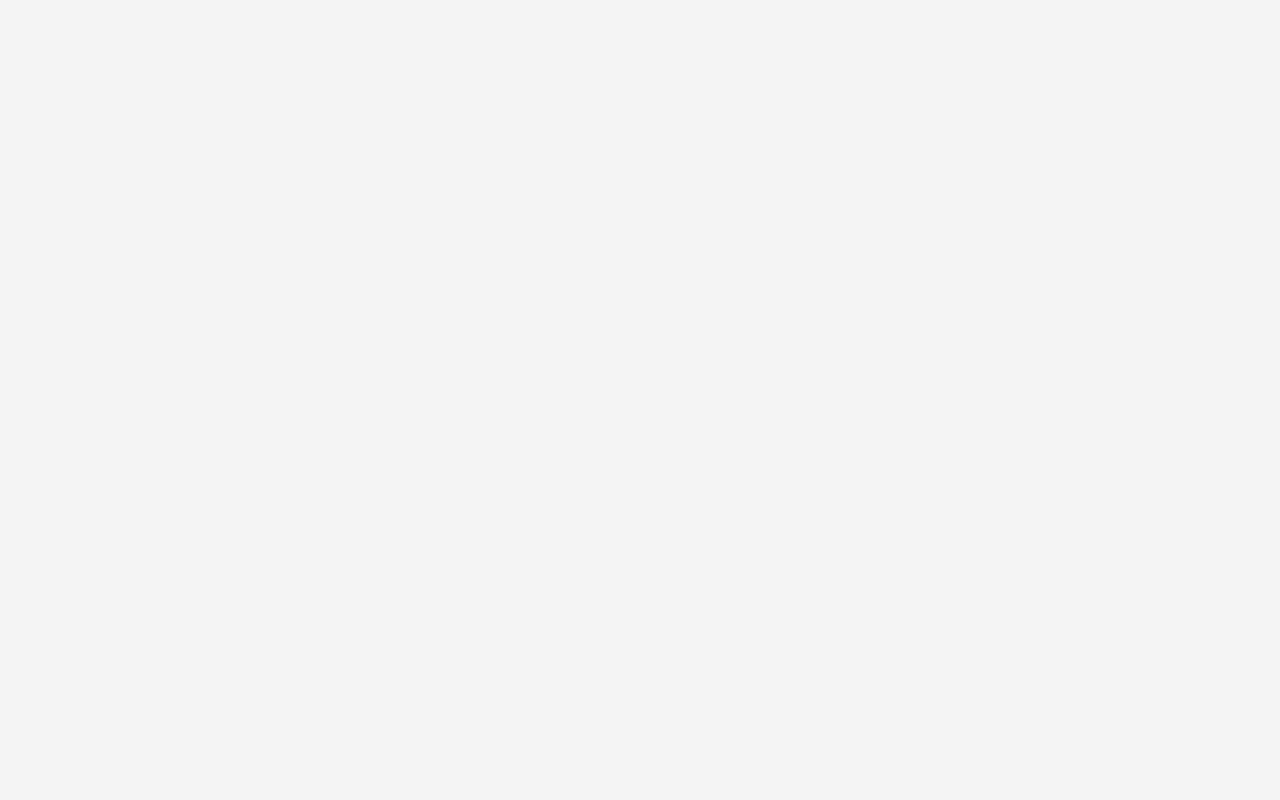
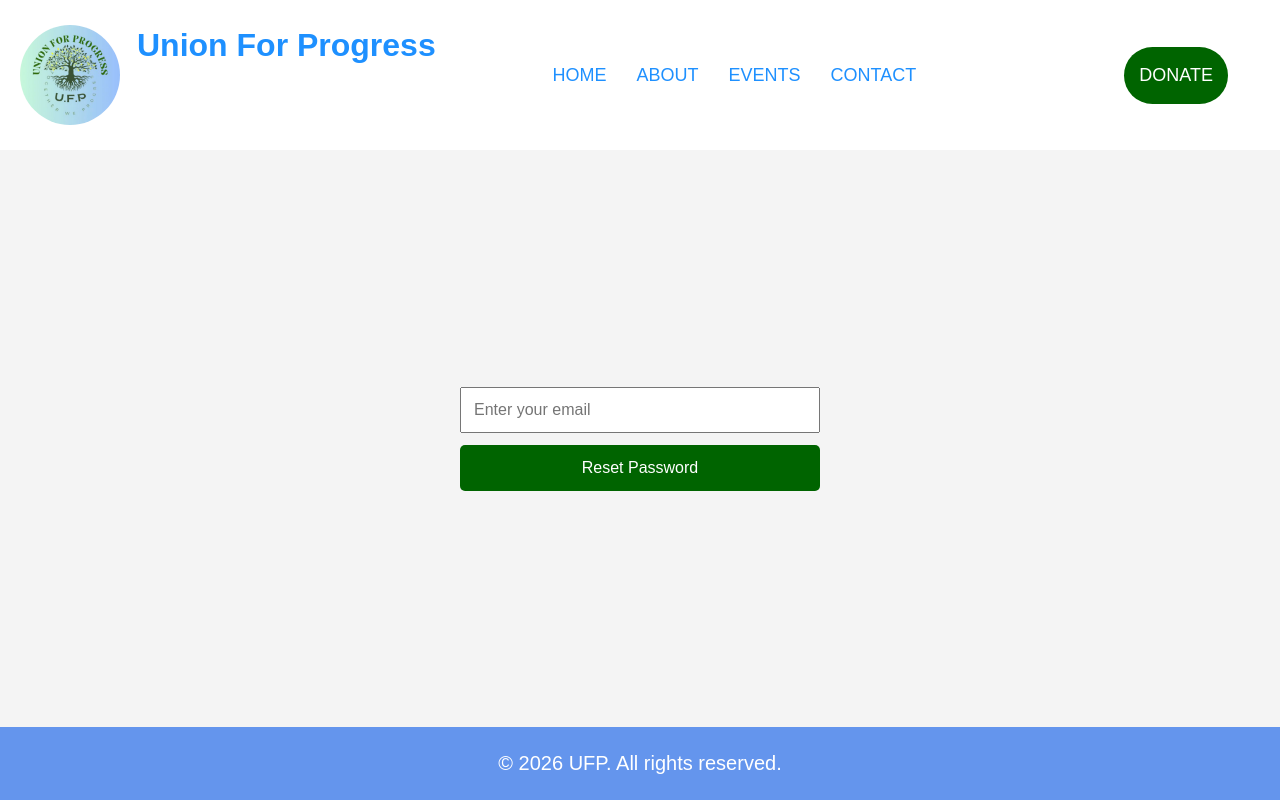
Before and after one commit to thiernothierno/UFP, a React (Vite) app: page /reset-password in a window 1280 px wide. Before the commit this address had no page. Built offline with nearby package versions, Linux system fonts and the light colour scheme.

Commit message:
layout all most finished

```diff
--- a/src/App.jsx
+++ b/src/App.jsx
@@ -14,6 +14,7 @@ import Contact from "./components/infos/Contact";
 import Donate from "./components/infos/Donate";
 import MemberLoginPage from "./components/member-home-page/MemberLoginPage";
 import MemberHome from "./components/member-home-page/MemberHome";
+import ResetPassword from "./components/member-home-page/ResetPassword";
 const App = () => {
   return (
     <BrowserRouter>
@@ -25,6 +26,7 @@ const App = () => {
         <Route path="/contact" element={<Contact />} />
         <Route path="/donate" element={<Donate />} />
         <Route path="/member-login" element={<MemberLoginPage />} />
+        <Route path="/reset-password" element={<ResetPassword />} />
         <Route path="/user-login" element={<MemberHome />}>
           <Route index element={<h2>Member Home</h2>} />
           <Route path="records" element={<PaymentStatus />} />
--- a/src/components/agenda/agenda.css
+++ b/src/components/agenda/agenda.css
@@ -131,11 +131,14 @@ body {
 }
 
 .agenda-actions button {
-  padding: 5px 10px;
-  font-size: 12px;
+  padding: 4px 8px;
+  font-size: 11px;
   cursor: pointer;
   border: 1px solid #ccc;
-  border-radius: 4px;
+  border-radius: 5px;
+  background-color: dodgerblue;
+  color: white;
+  border-radius: 10px;
 }
 
 .agenda-card {
--- a/src/components/assistance/assistance.css
+++ b/src/components/assistance/assistance.css
@@ -123,11 +123,14 @@
 }
 
 .assistance-actions button {
-  padding: 5px 10px;
-  font-size: 12px;
+  padding: 4px 8px;
+  font-size: 11px;
   cursor: pointer;
   border: 1px solid #ccc;
-  border-radius: 4px;
+  border-radius: 5px;
+  background-color: dodgerblue;
+  color: white;
+  border-radius: 10px;
 }
 
 .assistance-card {
--- a/src/components/member-home-page/LoginForm.jsx
+++ b/src/components/member-home-page/LoginForm.jsx
@@ -38,7 +38,7 @@ const LoginForm = () => {
         <Link to="/user-login" className="login-form-buttons">
           Login
         </Link>
-        <Link to="/user-login" className="login-form-buttons">
+        <Link to="/reset-password" className="login-form-buttons">
           Reset Password
         </Link>
       </div>
--- /dev/null
+++ b/src/components/member-home-page/ResetForm.jsx
@@ -0,0 +1,38 @@
+import { useState } from "react";
+import { Link } from "react-router-dom";
+import "./reset.css";
+
+const ResetForm = () => {
+  const [inputs, setInputs] = useState({});
+
+  const handleChange = (e) => {
+    const name = e.target.name;
+    const value = e.target.value;
+    setInputs((values) => ({ ...values, [name]: value }));
+  };
+
+  const handleSubmit = (e) => {
+    e.preventDefault();
+  };
+
+  return (
+    <form className="reset-form" onSubmit={handleSubmit}>
+      <input
+        type="text"
+        name="email"
+        value={inputs.email}
+        onChange={handleChange}
+        placeholder="Enter your email"
+        required
+      />
+
+      <div className="reset-form-button">
+        <Link to="/reset-password" className="reset-form-buttons">
+          Reset Password
+        </Link>
+      </div>
+    </form>
+  );
+};
+
+export default ResetForm;
--- /dev/null
+++ b/src/components/member-home-page/ResetPassword.jsx
@@ -0,0 +1,65 @@
+import { Link } from "react-router-dom";
+import ResetForm from "./ResetForm";
+
+const ResetPassword = () => {
+  const now = new Date();
+  const year = now.getFullYear();
+
+  return (
+    <div className="page-container">
+      {/* Header */}
+      <div className="site-header">
+        <div className="brand">
+          <img src="/ufp-logo.jpg" alt="logo" width="100" height="100" />
+          <h1>Union For Progress</h1>
+        </div>
+
+        <nav className="home-nav-bar">
+          <ul className="nav-center">
+            <li>
+              <Link to="/">HOME</Link>
+            </li>
+            <li>
+              <Link to="/about">ABOUT</Link>
+            </li>
+
+            <li className="dropdown">
+              <Link to="#" className="dropbtn">
+                EVENTS
+              </Link>
+              <div className="dropdown-content">
+                <Link to="/past-event">Past</Link>
+                <Link to="/upcoming-event">Upcoming</Link>
+              </div>
+            </li>
+
+            <li>
+              <Link to="/contact">CONTACT</Link>
+            </li>
+          </ul>
+
+          <ul className="nav-right">
+            <li>
+              <Link to="/donate" className="donate">
+                DONATE
+              </Link>
+            </li>
+          </ul>
+        </nav>
+      </div>
+
+      {/* Main content */}
+      <main className="main-content reset-main-content">
+        {/* Your website content goes here */}
+        <ResetForm />
+      </main>
+
+      {/* Footer */}
+      <footer className="footer">
+        <p>© {year} UFP. All rights reserved.</p>
+      </footer>
+    </div>
+  );
+};
+
+export default ResetPassword;
--- /dev/null
+++ b/src/components/member-home-page/reset.css
@@ -0,0 +1,45 @@
+body {
+  font-family: Arial, Helvetica, sans-serif;
+}
+
+* {
+  box-sizing: border-box;
+}
+
+.reset-main-content {
+  display: flex;
+  justify-content: center;
+  align-items: center;
+  padding: 32px 16px;
+}
+
+.reset-form {
+  display: flex;
+  flex-direction: column;
+  gap: 12px;
+  width: 100%;
+  max-width: 360px;
+}
+
+.reset-form input,
+.reset-form-button {
+  width: 100%;
+}
+
+.reset-form input,
+.reset-form-buttons {
+  min-height: 46px;
+  padding: 10px 12px;
+  font: inherit;
+}
+
+.reset-form-buttons {
+  display: flex;
+  flex: 1;
+  align-items: center;
+  justify-content: center;
+  background-color: darkgreen;
+  border-radius: 5px;
+  text-decoration: none;
+  color: white;
+}
--- a/src/components/rules-and-regulations/rules.css
+++ b/src/components/rules-and-regulations/rules.css
@@ -56,7 +56,7 @@
 
 .rules-category {
   padding: 20px;
-  min-width: 180px;
+  min-width: 150px;
   cursor: pointer;
   border: 1px solid #ccc;
   border-radius: 8px;
@@ -126,6 +126,18 @@
   display: flex;
   gap: 10px;
   margin-top: 15px;
+}
+
+.rule-form-buttons button {
+  padding: 8px 14px;
+  cursor: pointer;
+  border: 1px solid #ccc;
+  border-radius: 5px;
+  background-color: dodgerblue;
+  padding: 10px 20px;
+  color: white;
+  border-radius: 10px;
+  font-size: 15px;
 }
 
 .rule-form button,
@@ -199,6 +211,11 @@
   padding: 4px 8px;
   font-size: 11px;
   cursor: pointer;
+  border: 1px solid #ccc;
+  border-radius: 5px;
+  background-color: dodgerblue;
+  color: white;
+  border-radius: 10px;
 }
 
 /* For Tablets and small laptops */
```
